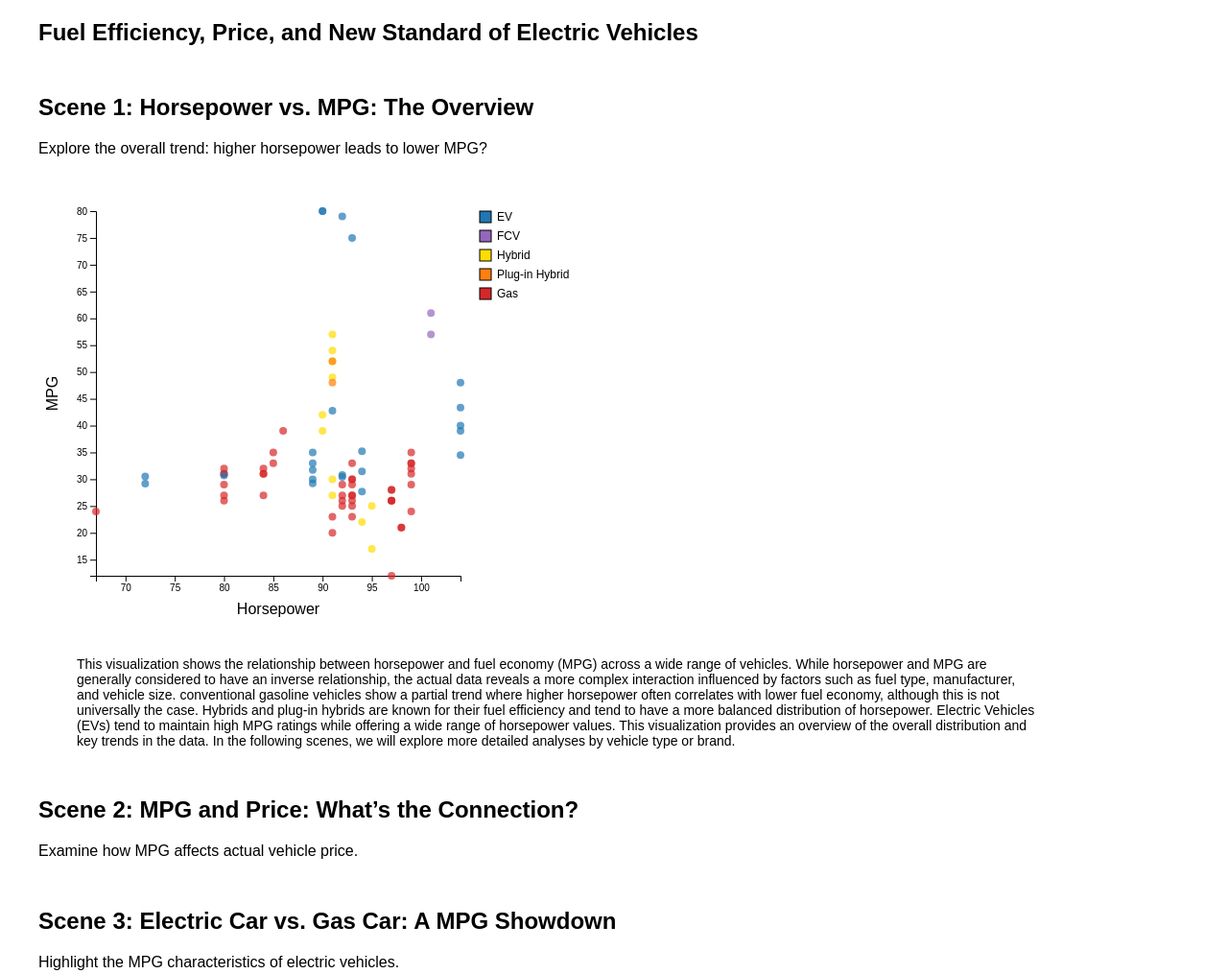
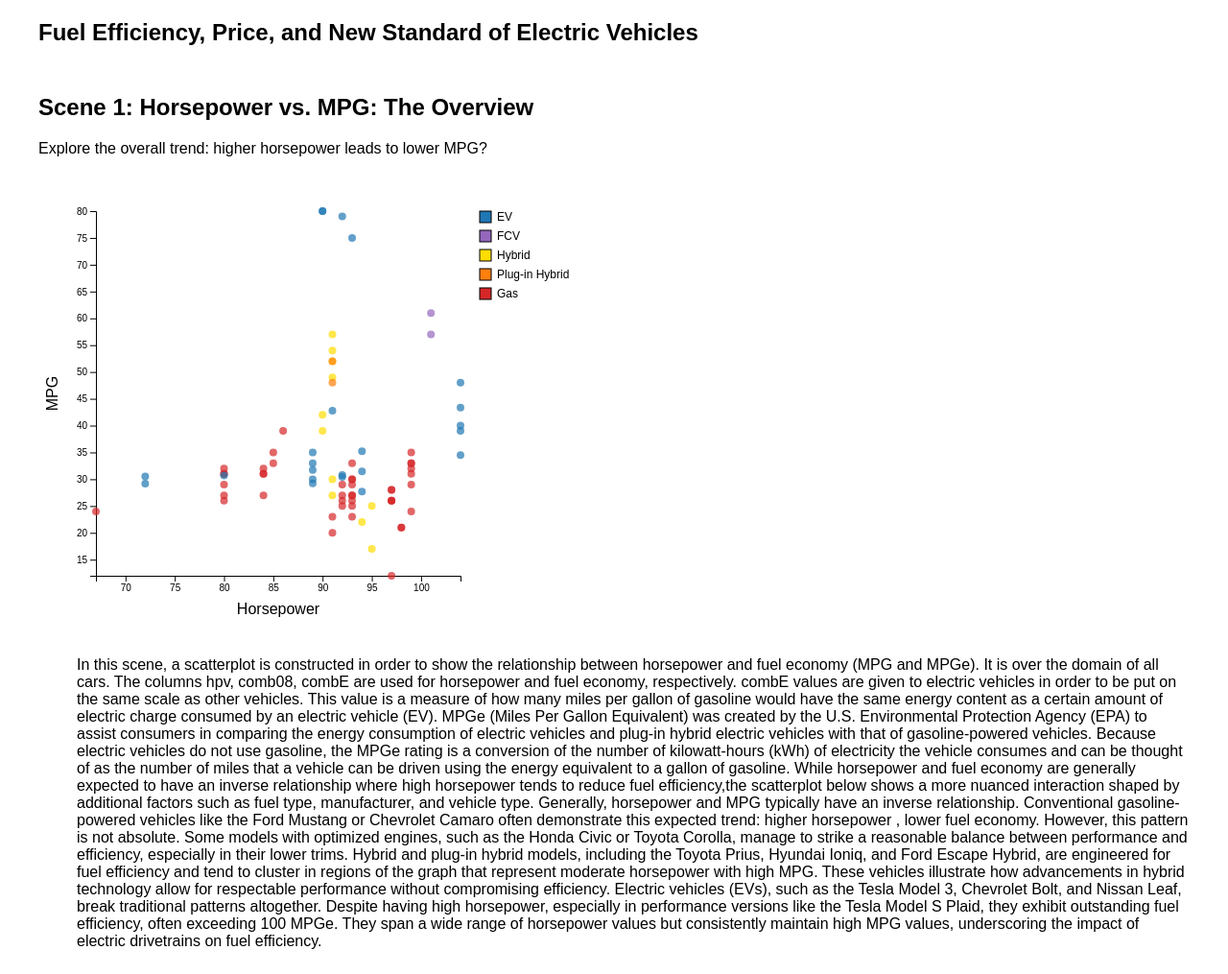
Before and after one commit to seyeon-k-k/CS-416-NARRATIVE-VISUALIZATION, a plain HTML site: page index.html in a window 1280 px wide. Shown: the top 1015 px of the page at 96% size. Drawn offline with nearby package versions, Linux system fonts and the light colour scheme.

Commit message:
Update index.html

```diff
--- a/index.html
+++ b/index.html
@@ -16,12 +16,17 @@
     <h2>Scene 1: Horsepower vs. MPG: The Overview</h2>
     <p>Explore the overall trend: higher horsepower leads to lower MPG?</p>
     <div id="scene1-vis"></div>
-  <div id="explanation" style="margin-top: 20px; margin-left: 40px; font-size: 14px; max-width: 1000px;">
-    This visualization shows the relationship between horsepower and fuel economy (MPG) across a wide range of vehicles. While horsepower and MPG are generally considered to have an inverse relationship, the actual data reveals a more complex interaction influenced by factors such as fuel type, manufacturer, and vehicle size.
-    conventional gasoline vehicles show a partial trend where higher horsepower often correlates with lower fuel economy, although this is not universally the case.
-    Hybrids and plug-in hybrids are known for their fuel efficiency and tend to have a more balanced distribution of horsepower.
-    Electric Vehicles (EVs) tend to maintain high MPG ratings while offering a wide range of horsepower values.
-    This visualization provides an overview of the overall distribution and key trends in the data. In the following scenes, we will explore more detailed analyses by vehicle type or brand.
+  <div id="explanation" style="margin-top: 20px; margin-left: 40px; font-size: 16px; max-width: 1200px;">
+    In this scene, a scatterplot is constructed in order to show the relationship between horsepower and fuel economy (MPG and MPGe). It is over the domain of all cars. The columns hpv, comb08, combE are used for horsepower and fuel economy, respectively. combE values are given to electric vehicles in order to be put on the same scale as other vehicles. This value is a measure of how many miles per gallon of gasoline would have the same energy content as a certain amount of electric charge consumed by an electric vehicle (EV). MPGe (Miles Per Gallon Equivalent) was created by the U.S. Environmental Protection Agency (EPA) to assist consumers in comparing the energy consumption of electric vehicles and plug-in hybrid electric vehicles with that of gasoline-powered vehicles. Because electric vehicles do not use gasoline, the MPGe rating is a conversion of the number of kilowatt-hours (kWh) of electricity the vehicle consumes and can be thought of as the number of miles that a vehicle can be driven using the energy equivalent to a gallon of gasoline. While horsepower and fuel economy are generally expected to have an inverse relationship where high horsepower tends to reduce fuel efficiency,the scatterplot below shows a more nuanced interaction shaped by additional factors such as fuel type, manufacturer, and vehicle type.
+
+
+Generally, horsepower and MPG typically have an inverse relationship. Conventional gasoline-powered vehicles like the Ford Mustang or Chevrolet Camaro often demonstrate this expected trend: higher horsepower , lower fuel economy. However, this pattern is not absolute. Some models with optimized engines, such as the Honda Civic or Toyota Corolla, manage to strike a reasonable balance between performance and efficiency, especially in their lower trims.
+
+
+Hybrid and plug-in hybrid models, including the Toyota Prius, Hyundai Ioniq, and Ford Escape Hybrid, are engineered for fuel efficiency and tend to cluster in regions of the graph that represent moderate horsepower with high MPG. These vehicles illustrate how advancements in hybrid technology allow for respectable performance without compromising efficiency.
+
+
+Electric vehicles (EVs), such as the Tesla Model 3, Chevrolet Bolt, and Nissan Leaf, break traditional patterns altogether. Despite having high horsepower, especially in performance versions like the Tesla Model S Plaid, they exhibit outstanding fuel efficiency, often exceeding 100 MPGe. They span a wide range of horsepower values but consistently maintain high MPG values, underscoring the impact of electric drivetrains on fuel efficiency.
   </div>
   </section>
 
```
